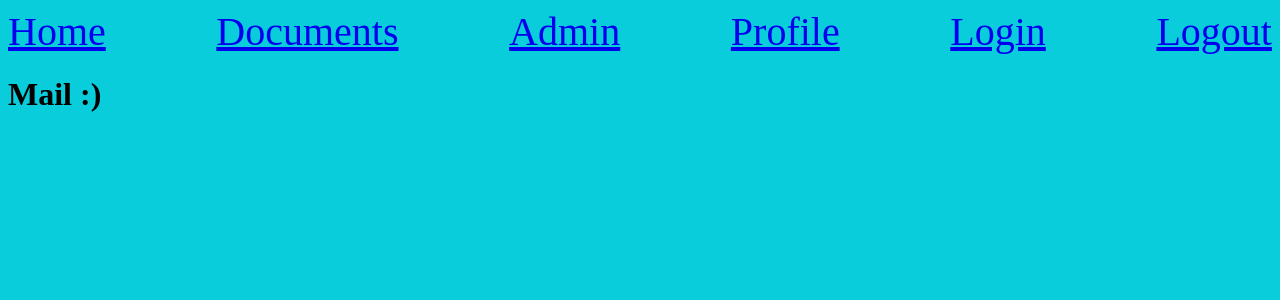
After one commit to cthit/SummIT, a Flask app: template project/templates/mail.html in a window 1280 px wide. The commit adds this page. Shown: the top 300 px of the page. Run offline with Flask 3, Linux system fonts and the light colour scheme; the template is opened without the code that fills it, so the values that code supplies are empty; some libraries are stand-ins or nearby versions.

Commit message:
wip mail

```diff
--- a/project/main.py
+++ b/project/main.py
@@ -282,3 +282,7 @@ def manage_meeting(meeting_id):
         **form_data,
         current_requires=current_requires
     )
+@main.route("/admin/mail")
+@login_as_admin_required
+def mail ():
+    return render_template("mail.html")
--- a/project/templates/admin.html
+++ b/project/templates/admin.html
@@ -13,6 +13,7 @@
     {% endfor %}
   </select>
   <a href="{{ url_for('main.create_meeting_page') }}">Create Meeting</a>
+  <a href="{{ url_for('main.mail') }}">Send Mail</a>
 </div>
 
 <div id="requirementsContainer" class="hidden">
--- /dev/null
+++ b/project/templates/mail.html
@@ -0,0 +1,4 @@
+{% extends "base.html" %} {% block content %}
+<h1>Mail :)</h1>
+
+{% endblock %}
--- a/project/templates/profile.html
+++ b/project/templates/profile.html
@@ -37,7 +37,7 @@
   {% endif %}
 
   <!-- Debug: Show all available user data -->
-  <details style="margin-top: 2rem">
+  <details>
     <summary><strong>Raw User Data (Debug)</strong></summary>
     <pre
       style="
@@ -52,7 +52,7 @@
   </details>
 
   <!-- Logout button -->
-  <div style="margin-top: 2rem">
+  <div>
     <a href="{{ url_for('auth.logout') }}">Logout</a>
   </div>
 </div>
```
